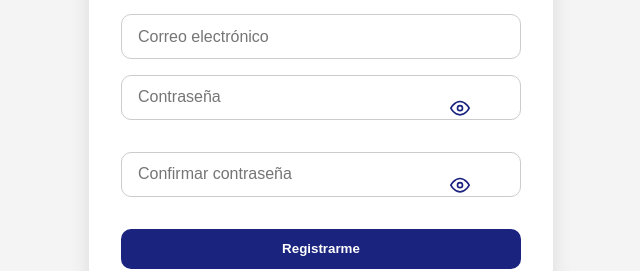
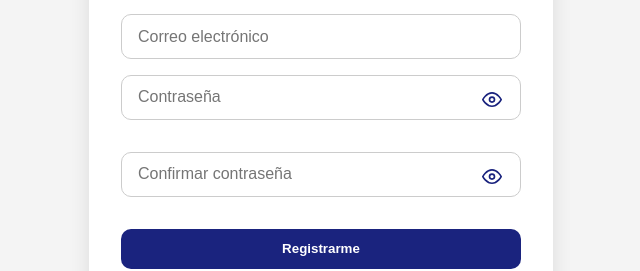
Before and after one commit to LucasChas/Seguimiento-de-Horas, a React (Vite) app in the folder gestion-horas/: page /register in a window 1280 px wide. Shown: the part 317-588 px from the top of the page, without its empty margins (319-959 px from the left). Built offline with nearby package versions, Linux system fonts and the light colour scheme.

Commit message:
Inputs solucionados y mejorados V2.0

```diff
--- a/gestion-horas/src/components/Profile/Seccion 4/ProfileSettings.css
+++ b/gestion-horas/src/components/Profile/Seccion 4/ProfileSettings.css
@@ -133,13 +133,17 @@
 .swal2-popup { border-radius: 12px; padding: 1.5rem; font-size: 1rem; }
 .swal2-title { font-size: 1.4rem; color: #333
 ; }
+
+
 .swal2-input {
-border-radius: 8px;
-border: 1px solid #ccc;
-box-sizing: border-box;
-font-size: 0.95rem;
-padding: 0.5rem 2.5rem 0.5rem 0.8rem;
-width: 90%;
+  border-radius: 8px;
+  border: 1px solid #ccc;
+  box-sizing: border-box;
+  font-size: 0.95rem;
+  padding: 2.5rem;
+  width: 100%;
+  margin: 0 auto;
+  display: block;
 }
 .swal2-input:focus {
 outline: none;
@@ -174,5 +178,19 @@ z-index: 10;
 }
 
 .password-container {
-position: relative;
+  position: relative;
+  width: 100%;
+  display: flex;
+  align-items: center;
 }
+.toggle-password {
+  position: absolute;
+  right: 1rem;
+  top: 40%;
+  transform: translateY(-50%);
+  display: flex;
+  align-items: center;
+  justify-content: center;
+  height: 100%;
+  z-index: 10;
+}
--- a/gestion-horas/src/components/Profile/Seccion 4/ProfileSettings.jsx
+++ b/gestion-horas/src/components/Profile/Seccion 4/ProfileSettings.jsx
@@ -21,17 +21,19 @@ export default function ProfileSettings({ email }) {
     const toggle = document.getElementById(toggleId);
 
     const eye = `
-      <svg xmlns="http://www.w3.org/2000/svg" width="22" height="22" fill="none" stroke="#1e88e5" stroke-width="2" stroke-linecap="round" stroke-linejoin="round" class="feather feather-eye">
+          <svg xmlns="http://www.w3.org/2000/svg" width="20" height="20" fill="none" stroke="#1e88e5" stroke-width="2" stroke-linecap="round" stroke-linejoin="round">
             <path d="M1 12s4-7 11-7 11 7 11 7-4 7-11 7-11-7-11-7z"/>
             <circle cx="12" cy="12" r="3"/>
           </svg>`;
+
         const eyeOff = `
-      <svg xmlns="http://www.w3.org/2000/svg" width="22" height="22" fill="none" stroke="#1e88e5" stroke-width="2" stroke-linecap="round" stroke-linejoin="round" class="feather feather-eye-off">
+          <svg xmlns="http://www.w3.org/2000/svg" width="20" height="20" fill="none" stroke="#1e88e5" stroke-width="2" stroke-linecap="round" stroke-linejoin="round">
             <path d="M17.94 17.94A10.97 10.97 0 0 1 12 20c-7 0-11-8-11-8a21.94 21.94 0 0 1 5.17-6.11"/>
             <path d="M1 1l22 22"/>
             <path d="M9.53 9.53a3 3 0 0 0 4.24 4.24"/>
             <path d="M12 12a3 3 0 0 0-3-3"/>
           </svg>`;
+
 
     const renderIcon = () => {
       toggle.innerHTML = visible ? eyeOff : eye;
```
Lines whose indentation alone changed are shown as unchanged.
